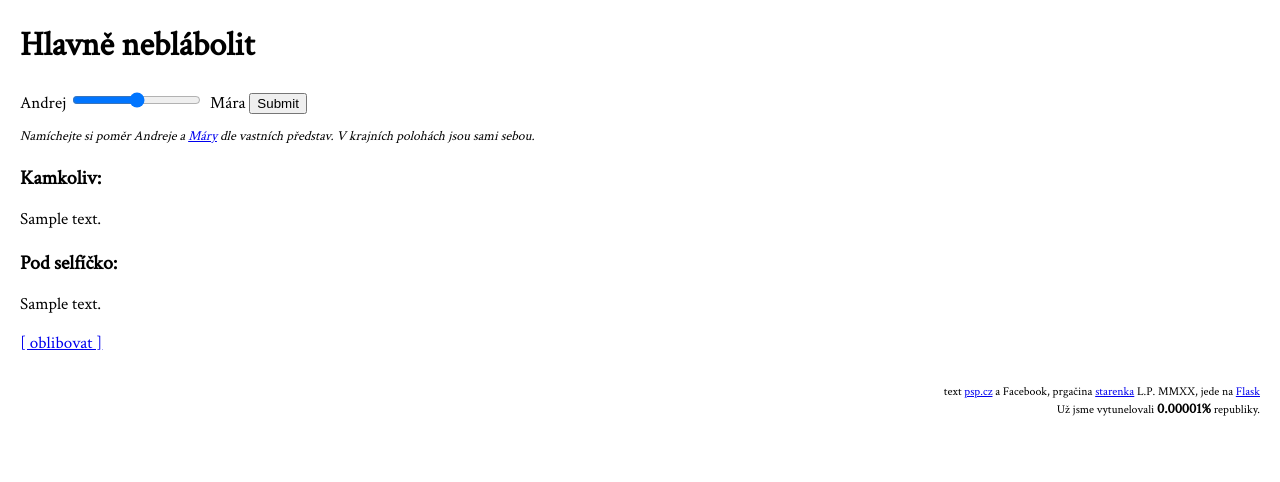
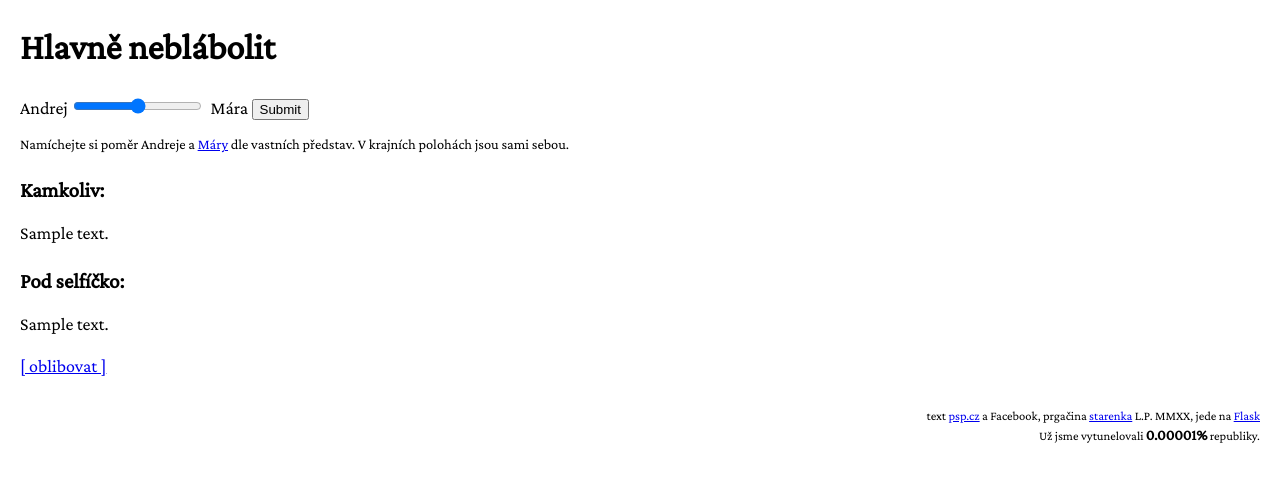
Before and after one commit to starenka/neblabolit, a Flask app: page /permalink/1 in a window 1280 px wide. Shown: the top 482 px of the page. Run offline with Flask 2, Linux system fonts and the light colour scheme; tables that the repository leaves empty hold one stand-in row (values such as "Sample post"); parts of the project's set-up code (start-up, migrations or seed data) failed here and were passed over.

Commit message:
fix fonts

```diff
--- a/static/css/screen.css
+++ /dev/null
@@ -1,8 +0,0 @@
-body { margin: 20px; font-family: 'Crimson Text', serif; font-size: 17px;}
-p { text-align: justify; }
-p.help { font-size: 80%; font-style: italic; }
-h3 { margin-bottom: 8px; }
-
-#credits { font-size: 70%; text-align: right; margin-top: 30px; }
-#hits { font-size: 120%; font-weight: bold; }
-input { margin-right: 5px;}
--- /dev/null
+++ b/static/screen.css
@@ -0,0 +1,16 @@
+body {
+    margin: 20px;
+    font-family: 'Crimson Pro', serif;
+    font-size: 18px;
+    font-spacing: 0.011em;
+    font-weight: 300;
+    line-height: 1.33;
+}
+
+p { text-align: justify; }
+p.help { font-size: 80%; font-style: itxalic; }
+h3 { margin-bottom: 8px; }
+
+#credits { font-size: 70%; text-align: right; margin-top: 30px; }
+#hits { font-size: 120%; font-weight: bold; }
+input { margin-right: 5px;}
--- a/templates/base.html
+++ b/templates/base.html
@@ -2,8 +2,8 @@
 <head>
 	<meta charset="utf-8">
     <title>{{ title }}</title>
-	<link href="https://fonts.googleapis.com/css2?family=Crimson+Text&display=swap&subset=latin,latin-ext" rel="stylesheet">
-    <link rel=stylesheet type=text/css href="{{ url_for('static', filename='css/screen.css') }}">
+	<link href="https://fonts.googleapis.com/css2?family=Crimson+Pro&display=swap&subset=latin,latin-ext" rel="stylesheet">
+	<link rel=stylesheet type=text/css href="{{ url_for('static', filename='screen.css') }}">
 </head>
 <body>
     <h1>{{ title }}</h1>
```
